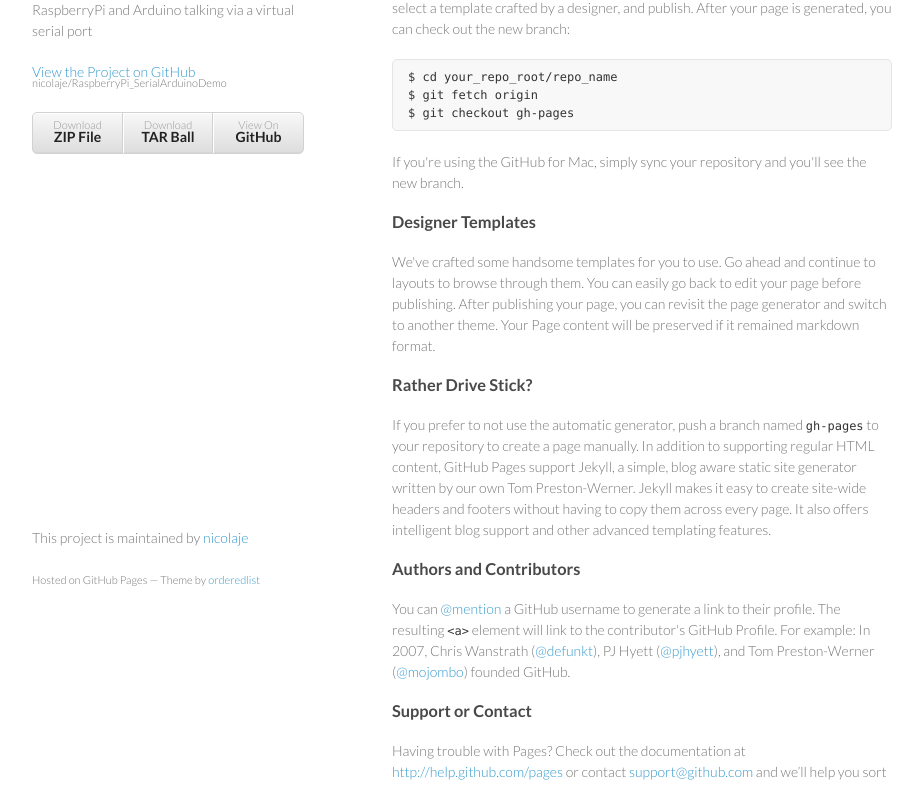
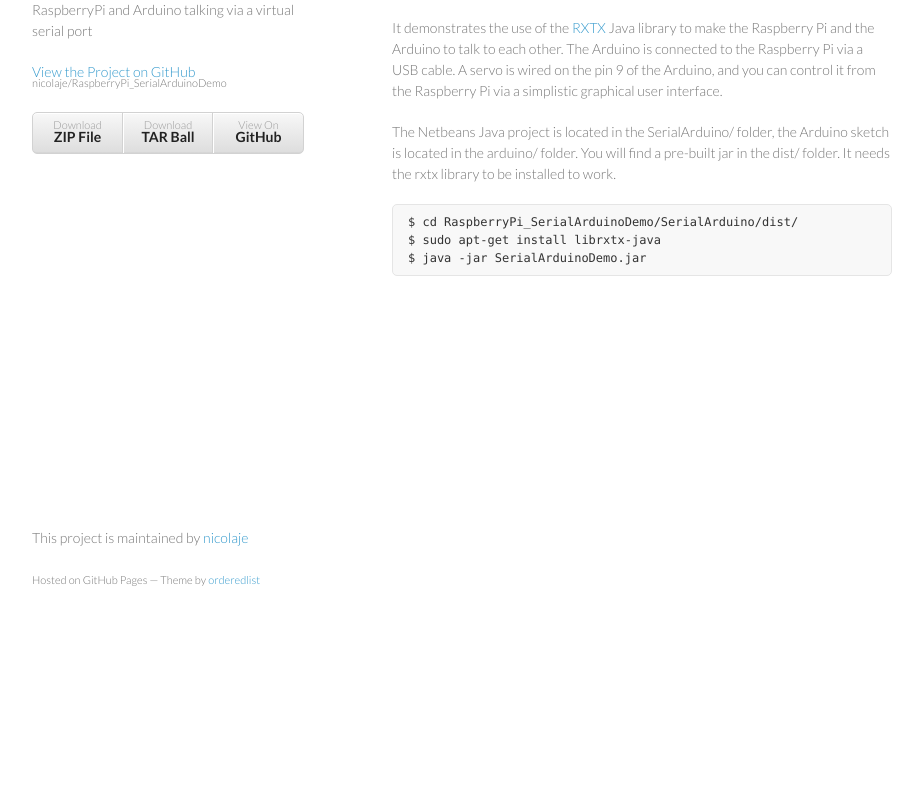
Before and after one commit to nicolaje/RaspberryPi_SerialArduinoDemo, a plain HTML site: page index.html in a window 1280 px wide. Shown: the part 141-928 px from the top of the page, without its empty margins (178-1101 px from the left). After the commit the page ends 800 px from the top, so only its background shows below. Drawn offline with Linux system fonts and the light colour scheme.

```diff
--- a/index.html
+++ b/index.html
@@ -28,32 +28,20 @@
         </ul>
       </header>
       <section>
-        <h3>Welcome to GitHub Pages.</h3>
+        <h3>Raspberry Pi &lt;=&gt; Arduino demo</h3>
 
-<p>This automatic page generator is the easiest way to create beautiful pages for all of your projects. Author your page content here using GitHub Flavored Markdown, select a template crafted by a designer, and publish. After your page is generated, you can check out the new branch:</p>
+<p>This is a simple demo I wrote to introduce <a href="www.ensta-bretagne.fr">ENSTA-Bretagne</a> robotics students to the <a href="www.raspberrypi.org">Raspberry Pi</a> $35 computer.</p>
 
-<pre><code>$ cd your_repo_root/repo_name
-$ git fetch origin
-$ git checkout gh-pages
+<p>It demonstrates the use of the <a href="http://rxtx.qbang.org">RXTX</a> Java library to make the Raspberry Pi and the Arduino to talk to each other. The Arduino is connected to the Raspberry Pi via a USB cable.
+A servo is wired on the pin 9 of the Arduino, and you can control it from the Raspberry Pi via a simplistic graphical user interface.</p>
+
+<p>The Netbeans Java project is located in the SerialArduino/ folder, the Arduino sketch is located in the arduino/ folder.
+You will find a pre-built jar in the dist/ folder. It needs the rxtx library to be installed to work.</p>
+
+<pre><code>$ cd RaspberryPi_SerialArduinoDemo/SerialArduino/dist/
+$ sudo apt-get install librxtx-java
+$ java -jar SerialArduinoDemo.jar
 </code></pre>
-
-<p>If you're using the GitHub for Mac, simply sync your repository and you'll see the new branch.</p>
-
-<h3>Designer Templates</h3>
-
-<p>We've crafted some handsome templates for you to use. Go ahead and continue to layouts to browse through them. You can easily go back to edit your page before publishing. After publishing your page, you can revisit the page generator and switch to another theme. Your Page content will be preserved if it remained markdown format.</p>
-
-<h3>Rather Drive Stick?</h3>
-
-<p>If you prefer to not use the automatic generator, push a branch named <code>gh-pages</code> to your repository to create a page manually. In addition to supporting regular HTML content, GitHub Pages support Jekyll, a simple, blog aware static site generator written by our own Tom Preston-Werner. Jekyll makes it easy to create site-wide headers and footers without having to copy them across every page. It also offers intelligent blog support and other advanced templating features.</p>
-
-<h3>Authors and Contributors</h3>
-
-<p>You can <a href="https://github.com/blog/821" class="user-mention">@mention</a> a GitHub username to generate a link to their profile. The resulting <code>&lt;a&gt;</code> element will link to the contributor's GitHub Profile. For example: In 2007, Chris Wanstrath (<a href="https://github.com/defunkt" class="user-mention">@defunkt</a>), PJ Hyett (<a href="https://github.com/pjhyett" class="user-mention">@pjhyett</a>), and Tom Preston-Werner (<a href="https://github.com/mojombo" class="user-mention">@mojombo</a>) founded GitHub.</p>
-
-<h3>Support or Contact</h3>
-
-<p>Having trouble with Pages? Check out the documentation at <a href="http://help.github.com/pages">http://help.github.com/pages</a> or contact <a href="mailto:support@github.com">support@github.com</a> and we’ll help you sort it out.</p>
       </section>
       <footer>
         <p>This project is maintained by <a href="https://github.com/nicolaje">nicolaje</a></p>
```
Also changed, not shown: params.json (+1 -1 lines).
